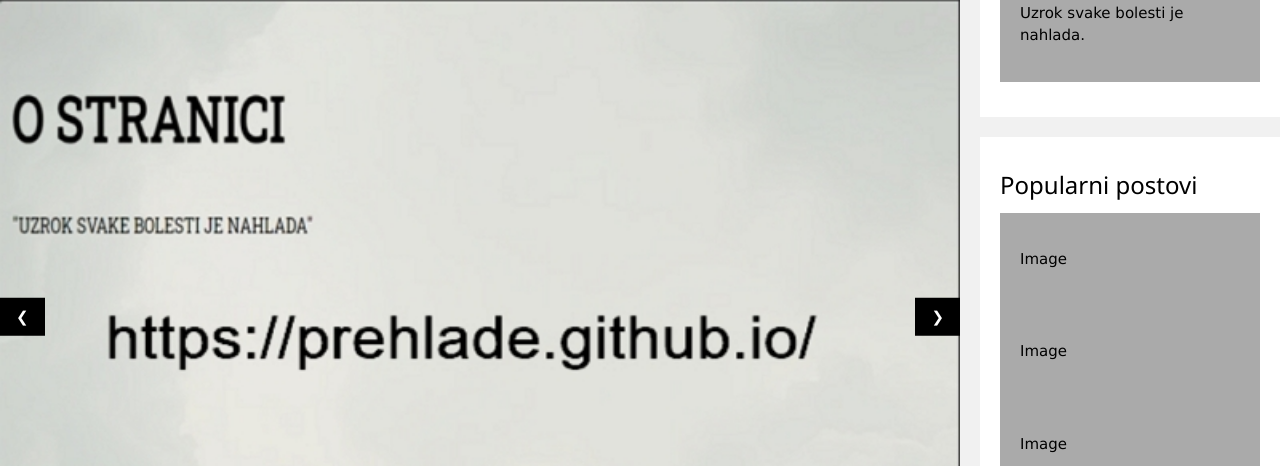
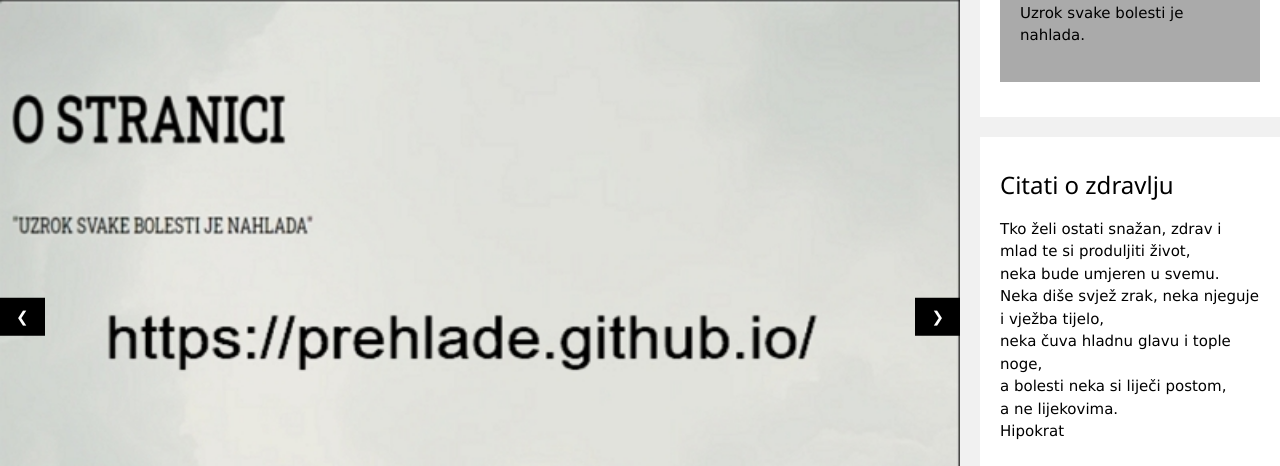
Before and after one commit to sveozdravlju/sveozdravlju.github.io, a plain HTML site: page index.html in a window 1280 px wide. Shown: the part 334-800 px from the top of the page. Drawn offline with nearby package versions, Linux system fonts and the light colour scheme.

Commit message:
Update index.html

```diff
--- a/index.html
+++ b/index.html
@@ -97,12 +97,7 @@
       <div class="fakeimg" style="height:100px;">Uzrok svake bolesti je nahlada.</div>
       <p></p>
     </div>
-    <div class="card">
-      <h3>Popularni postovi</h3>
-      <div class="fakeimg"><p>Image</p></div>
-      <div class="fakeimg"><p>Image</p></div>
-      <div class="fakeimg"><p>Image</p></div>
-    </div>
+
     <div class="card">
       <h3>Citati o zdravlju</h3>
       <p>Tko želi ostati snažan, zdrav i mlad te si produljiti život,<br>
```
